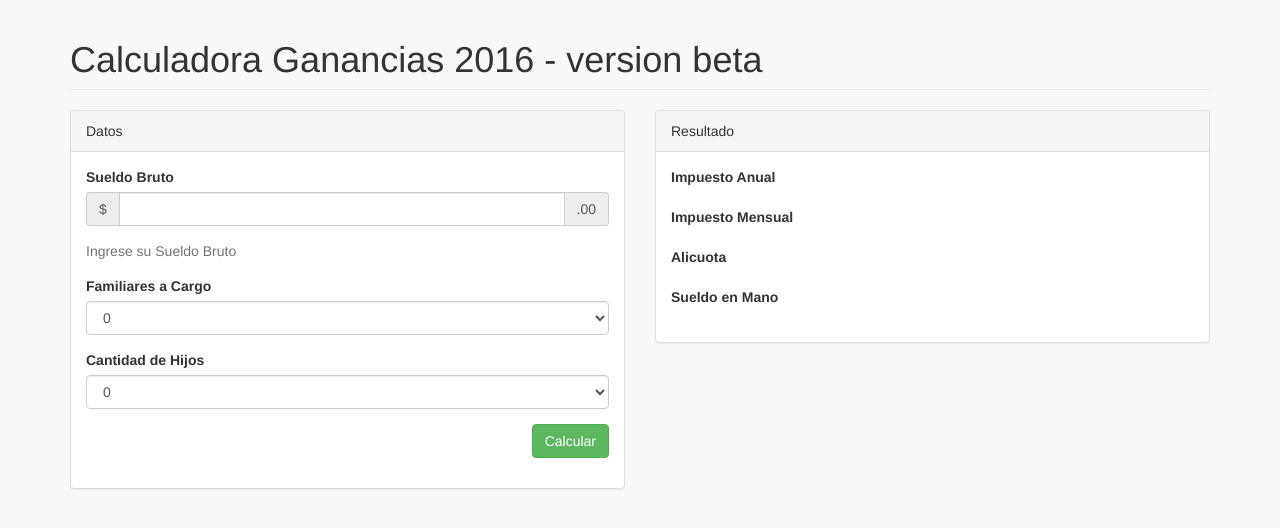
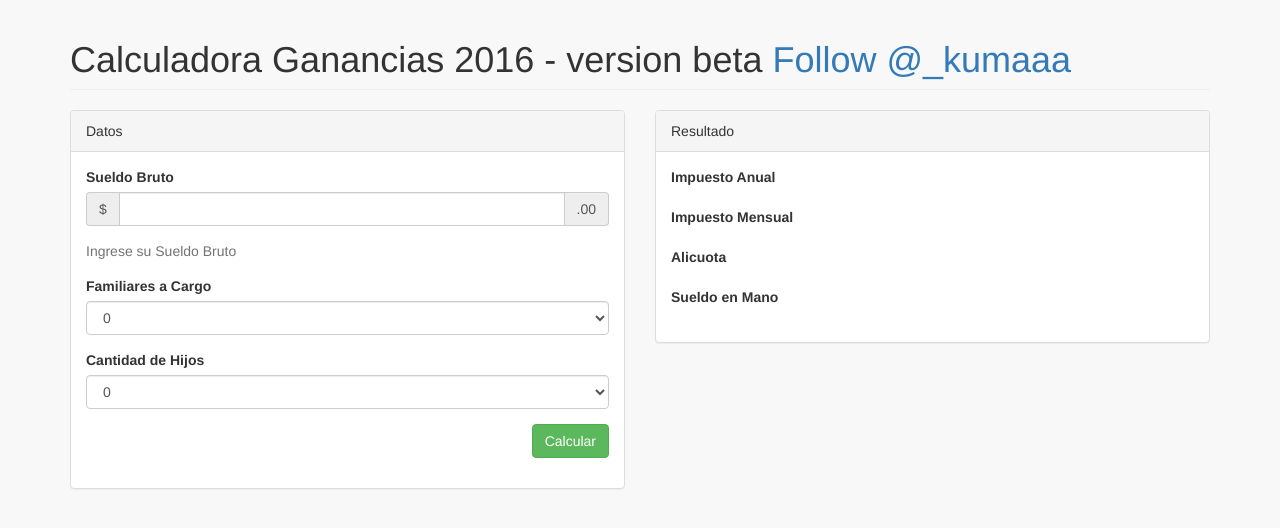
Before and after one commit to juanmanuelromeraferrio/calculadora-ganancias, a website: page pages/index.html in a window 1280 px wide. Drawn offline with Linux system fonts and the light colour scheme.

Commit message:
+ agrego boton twitter

```diff
--- a/pages/index.html
+++ b/pages/index.html
@@ -43,7 +43,9 @@
     <div class="container">
 				<div class="row">
 					<div class="col-lg-12">
-						<h1 class="page-header">Calculadora Ganancias 2016 - version beta</h1>
+						<h1 class="page-header">Calculadora Ganancias 2016 - version beta
+						<a href="https://twitter.com/_kumaaa" class="twitter-follow-button" data-show-count="false" data-size="large">Follow @_kumaaa</a>
+						</h1>
 					</div>
 					<!-- /.col-lg-12 -->
 				</div>
@@ -156,6 +158,9 @@
 
 	</script>
 
+	<script>!function(d,s,id){var js,fjs=d.getElementsByTagName(s)[0],p=/^http:/.test(d.location)?'http':'https';if(!d.getElementById(id)){js=d.createElement(s);js.id=id;js.src=p+'://platform.twitter.com/widgets.js';fjs.parentNode.insertBefore(js,fjs);}}(document, 'script', 'twitter-wjs');</script>
+
+
     <!-- jQuery -->
     <script src="../bower_components/jquery/dist/jquery.min.js"></script>
 
```
